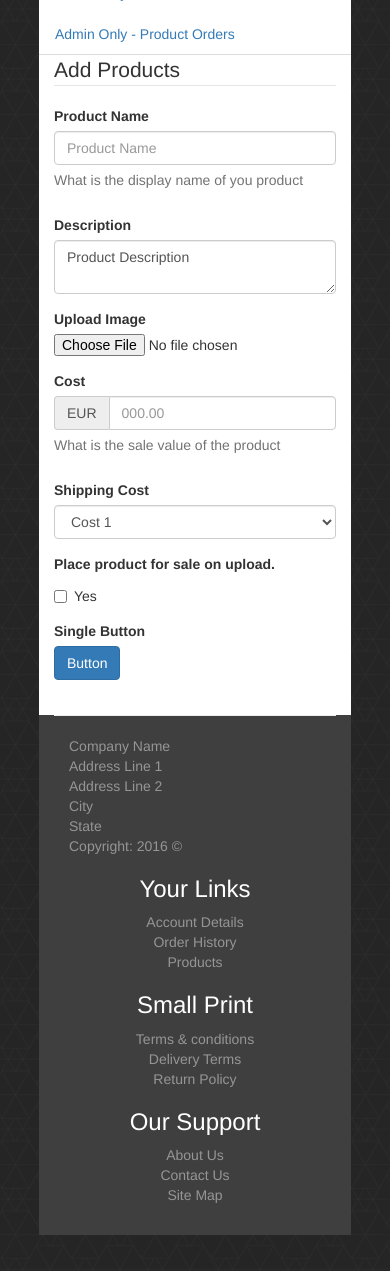
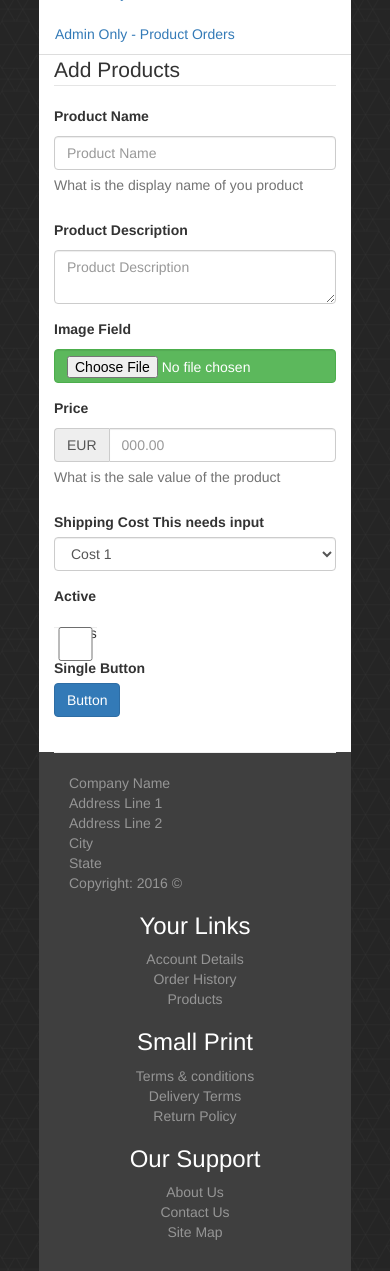
Before and after one commit to Boomatang/Sample-Shop-Front, a Flask app: page /auth/account in a window 390 px wide, after a click on "Admin Only - Add Products". Shown: the part 750-2021 px from the top of the page. Run offline with Flask 2, Linux system fonts and the light colour scheme; some libraries are stand-ins or nearby versions.

Commit message:
doing work on the forms and the logic behind them, progress was slow

```diff
--- /dev/null
+++ b/app/auth/forms.py
@@ -0,0 +1,11 @@
+from flask_wtf import Form
+from wtforms import StringField, SelectField, IntegerField, BooleanField, DecimalField, FileField, TextAreaField
+from wtforms.validators import data_required
+
+
+class AddProduct(Form):
+    name = StringField('Product Name', validators=[data_required()], description="Product Name")
+    description = TextAreaField("Product Description", description='Product Description')
+    image = FileField('Image Field')
+    cost = DecimalField('Price', places=2, description="000.00")
+    active = BooleanField('Active')
--- a/app/auth/views.py
+++ b/app/auth/views.py
@@ -1,5 +1,9 @@
-from flask import render_template, url_for, redirect
+from flask import render_template, url_for, redirect, request
+
+from .. import db
 from . import auth
+from .forms import AddProduct
+from ..model import Product, Images
 
 
 @auth.route('/register')
@@ -17,7 +21,29 @@ def logout():
     return redirect(url_for('main.index'))
 
 
-@auth.route('/account')
+@auth.route('/account', methods=['POST', 'GET'])
 def account():
     values = range(0, 5)
-    return render_template('auth/account.html', list=values)
+    add_product_form = AddProduct()
+
+    if add_product_form.validate_on_submit():
+        # TODO data input need to be made user safe
+        name = add_product_form.name.data
+        desc = add_product_form.description.data
+        pic = request.files[add_product_form.image.name].read()
+        cost = add_product_form.cost.data
+        active = add_product_form.active.data
+
+        item = Product(title=name,
+                       description=desc,
+                       cost=cost,
+                       available=active,
+                       stock_qty=10)
+        db.session.add(item)
+        item_id = item.proID
+
+        query = db.session.query(db.func.count(Images.proID)).filter(Images.proID == item_id).scalar()
+
+        return query
+
+    return render_template('auth/account.html', list=values, add_product_form=add_product_form)
--- a/app/model.py
+++ b/app/model.py
@@ -4,9 +4,9 @@ from . import db
 
 class Product(db.Model):
     __tablename__ = 'products'
-    proID = db.Column(db.Integer, primary_key=True)
+    proID = db.Column(db.Integer, primary_key=True, )
     title = db.Column(db.String(64))
-    description = db.Column(db.text)
+    description = db.Column(db.String)
     cost = db.Column(db.Integer)
     default_image_ID = db.Column(db.Integer)
     owner_ID = db.Column(db.Integer)
--- a/app/templates/accounts/_add-product.html
+++ b/app/templates/accounts/_add-product.html
@@ -1,50 +1,52 @@
 
-<form class="form-horizontal">
+<form class="form-horizontal" name="add-product" enctype="multipart/form-data" method="post" action="{{ url_for('auth.account') }}">
 <fieldset>
+  {{ add_product_form.hidden_tag() }}
 
 <!-- Form Name -->
 <legend>Add Products</legend>
 
 <!-- Text input-->
 <div class="form-group">
-  <label class="col-md-4 control-label" for="textinput">Product Name</label>
+  <label class="col-md-4 control-label" for="name">{{ add_product_form.name.label }}</label>
   <div class="col-md-4">
-  <input id="textinput" name="textinput" type="text" placeholder="Product Name" class="form-control input-md">
+    {{ add_product_form.name(placeholder=add_product_form.name.description,  class="form-control input-md") }}
   <span class="help-block">What is the display name of you product</span>
   </div>
 </div>
 
 <!-- Textarea -->
 <div class="form-group">
-  <label class="col-md-4 control-label" for="proDesc">Description</label>
+  <label class="col-md-4 control-label" for="description">{{ add_product_form.description.label }}</label>
   <div class="col-md-4">
-    <textarea class="form-control" id="proDesc" name="proDesc">Product Description</textarea>
+    {{ add_product_form.description(placeholder=add_product_form.description.description,  class="form-control input-md") }}
   </div>
 </div>
 
 <!-- File Button -->
 <div class="form-group">
-  <label class="col-md-4 control-label" for="uploadimage">Upload Image</label>
+  <label class="col-md-4 control-label" for="image">{{ add_product_form.image.label }}</label>
   <div class="col-md-4">
-    <input id="uploadimage" name="uploadimage" class="input-file" type="file">
+    {{ add_product_form.image(class="form-control input-md input-file btn btn-success") }}
   </div>
 </div>
 
 <!-- Prepended text-->
 <div class="form-group">
-  <label class="col-md-4 control-label" for="cost">Cost</label>
+  <label class="col-md-4 control-label" for="cost">{{ add_product_form.cost.label }}</label>
   <div class="col-md-4">
     <div class="input-group">
       <span class="input-group-addon">EUR</span>
-      <input id="cost" name="cost" class="form-control" placeholder="000.00" type="text">
+      {{ add_product_form.cost(placeholder=add_product_form.cost.description,  class="form-control input-md") }}
     </div>
     <p class="help-block">What is the sale value of the product</p>
   </div>
 </div>
 
 <!-- Select Basic -->
+<!--TODO add in the function to set the shipping type -->
 <div class="form-group">
-  <label class="col-md-4 control-label" for="postgroup">Shipping Cost</label>
+  <label class="col-md-4 control-label" for="postgroup">Shipping Cost <strong>This needs input</strong></label>
   <div class="col-md-4">
     <select id="postgroup" name="postgroup" class="form-control">
       <option value="1">Cost 1</option>
@@ -56,10 +58,11 @@
 
 <!-- Multiple Checkboxes (inline) -->
 <div class="form-group">
-  <label class="col-md-4 control-label" for="forsale">Place product for sale on upload.</label>
+  <label class="col-md-4 control-label" for="forsale">{{ add_product_form.active.label }}</label>
   <div class="col-md-4">
     <label class="checkbox-inline" for="forsale-0">
-      <input type="checkbox" name="forsale" id="forsale-0" value="Yes">
+      <!--TODO formatting needed here-->
+      {{ add_product_form.active(placeholder=add_product_form.active.description,  class="form-control input-md") }}
       Yes
     </label>
   </div>
--- a/manage.py
+++ b/manage.py
@@ -70,3 +70,4 @@ def deploy():
 
 if __name__ == '__main__':
     manager.run()
+    # app.run()
```
Also changed, not shown: app/__init__.py (+8 -1 lines), app/main/views.py (+28 -1 lines), app/templates/accounts/_add-product.bak.html (added, +77 -0 lines), config.py (+9 -5 lines), app/static/photos/IMG-20140430-WA0000.jpg (added), app/static/photos/image.jpg (added), app/static/photos/snapshot2.png (added), data-dev.sqlite (added), static/photos/20150731-_MG_4364.jpg (added), static/photos/lion_Dark.jpg (added), static/photos/lion_Dark_1.jpg (added), 2 other files.
